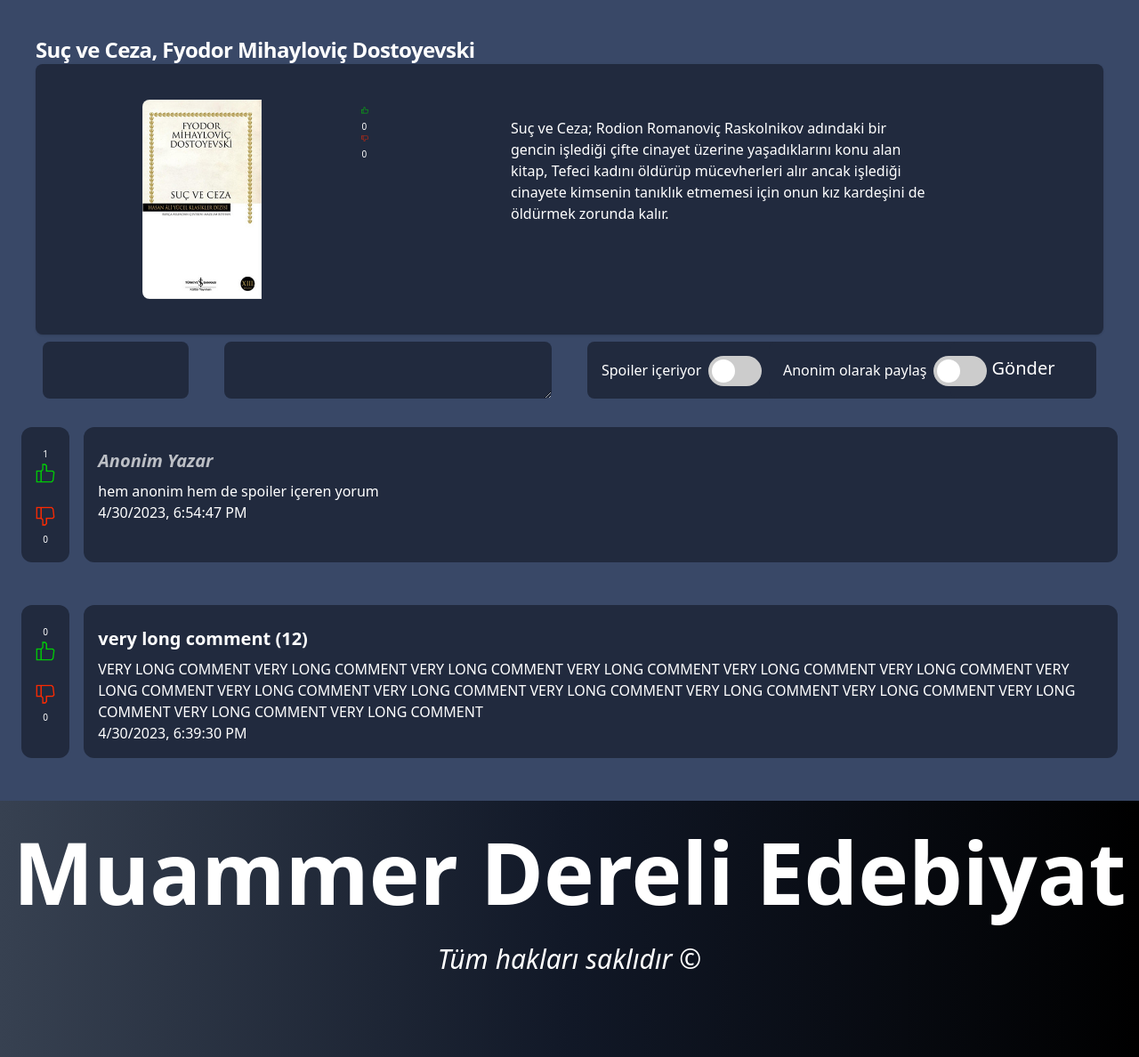
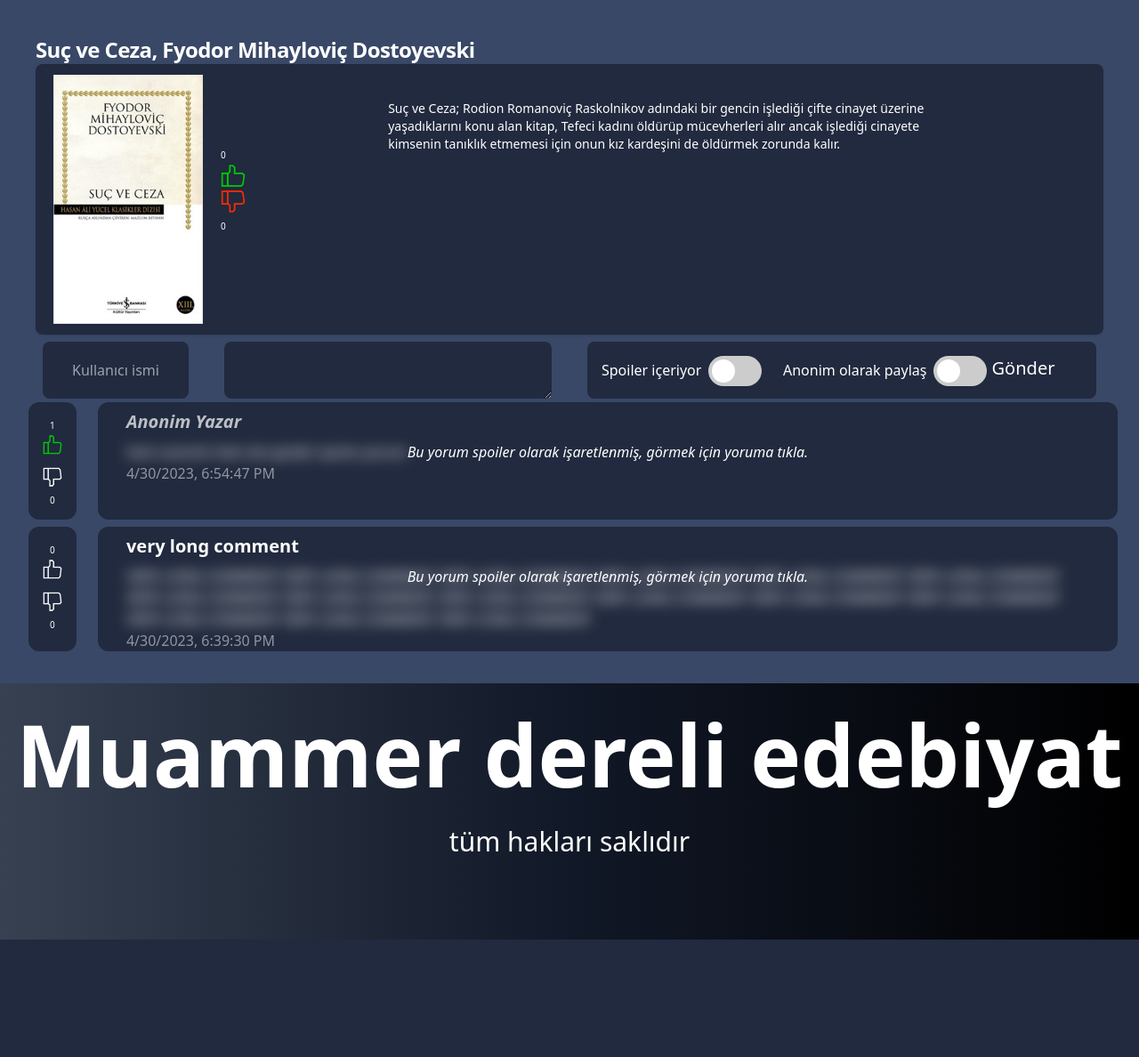
Before and after one commit to PlatinMavi/Edebiyat, a Django app: page /books/4 in a window 1280 px wide. Shown: the whole page at 89% size. After the commit the page ends 1056 px from the top, so only its background shows below. Run offline with Django 4.2, Linux system fonts and the light colour scheme; data comes from the database, SQL or seed files in the repository; both versions use the stored data as it was after the commit; some libraries are stand-ins or nearby versions.

Commit message:
Unutulmuş commitler, ufak tefek düzeltmeler

```diff
--- a/api/v1/literature_objects/__init__.py
+++ b/api/v1/literature_objects/__init__.py
@@ -2,11 +2,13 @@ from django.urls import path, include
 from .comments.list import export as GET_comment_list
 from .comments.post import export as POST_comment_post
 from .comments.vote import export as POST_comment_vote
+from .comments.is_voted import export as GET_comment_is_voted
 from .list import export as GET_books_list
 
 urlpatterns = [
 		path("<int:object_id>/comments/post", view=POST_comment_post),
 		path("<int:object_id>/comments/list", view=GET_comment_list),
 		path("<int:object_id>/comments/<str:comment_id>/vote",view=POST_comment_vote), #allow -1 for book
+		path("<int:object_id>/comments/<str:comment_id>/is_voted",view=GET_comment_is_voted),
 		path("list", view=GET_books_list)
 	]
--- a/index/static/html/templates/comment.html
+++ b/index/static/html/templates/comment.html
@@ -1,16 +1,23 @@
-<div class="text-left flex p-4 my-4 text-white rounded-lg">
-	<div class="comment-votes mx-2 p-4 bgdb rounded-xl text-center">
-		<a href=""><a class = "comment-upvotes " style="font-size: x-small;"></a></a>
-		<img class="w-6 h-6 " src="/static/thumbs_up.png">
+<div class="text-left flex p-4 py-1 text-white rounded-lg">
+	<div class="comment-votes mx-4 px-4 bgdb rounded-xl text-center unknown-comment">
+		<div class = "my-3">
+			<a class="comment-upvotes"  style="font-size: x-small;user-select: none;">
+			</a>
+			<img class="w-6 h-6 upvote" style="cursor:pointer" src="/static/thumbs_up.png">
+		</div>
+		<div class = "my-3">
+			<img class="w-6 h-6 downvote" style="cursor:pointer" src="/static/thumbs_down.png">
+			<a class="comment-downvotes" style="font-size: x-small;user-select: none;">
+			</a>
+		</div>
 
-		<br>
-
-		<img class="w-6 h-6" src="/static/thumbs_down.png">
-		<a href=""><a class = "comment-downvotes" style="font-size: x-small;"></a></a>
 	</div>
-	<div class="comment-content-container mx-2 p-4 bgdb w-full rounded-xl">
-		<h1 class="comment-creator font-bold text-xl my-2">FAILED TO GET CREATOR DETAILS</h1>
-		<div class="comment-content"></div>
-		<div class="comment-created-at"></div>
+	<div class="comment-content-container mx-2 px-8 bgdb w-full rounded-xl">
+		<h1 class="comment-creator font-bold text-xl my-2"></h1>
+		<p style="position: relative;user-select: none;" class = "text-center h-0 open-spoilers-text italic" href="">
+			Bu yorum spoiler olarak işaretlenmiş, görmek için yoruma tıkla.
+		</p>
+		<a class="comment-content blur open-spoilers" href =""></a>
+		<div class="comment-created-at align-text-bottom" style="user-select: none;"></div>
 	</div>
 </div>
--- a/index/static/js/object_details.builder.js
+++ b/index/static/js/object_details.builder.js
@@ -1,6 +1,6 @@
 let TEMPLATE_COMMENT, latest_alert
 const comments_list = document.getElementById("comments")
-const URL = window.location.pathname.split('/');
+const URL = window.location.pathname.split("/")
 let comment = {
 	is_anonymous: false,
 	is_spoilers: false,
@@ -8,42 +8,12 @@ let comment = {
 	parent_id: null,
 	author: "",
 }
-
-function decode_utf8(a) {
-    for(var i=0, s=''; i<a.length; i++) {
-        var h = a[i].toString(16)
-        if(h.length < 2) h = '0' + h
-        s += '%' + h
-    }
-    return decodeURIComponent(s)
-}
-function encode_utf8(s) {
-    for(var i=0, enc = encodeURIComponent(s), a = []; i < enc.length;) {
-        if(enc[i] === '%') {
-            a.push(parseInt(enc.substr(i+1, 2), 16))
-            i += 3
-        } else {
-            a.push(enc.charCodeAt(i++))
-        }
-    }
-    let final_string = ""
-	a.forEach((value)=>{
-		final_string += "\\" + value
-	})
-	return final_string
-}
-function main() {
-	// document.addEventListener("scroll",(e)=>{
-	// 	console.log(window.scrollY)
-	// })
-	// const comment_page = document.getElementById("comments_page")
-	// comment_page.addEventListener("bl-change", (e) => {
-	// 	comment_page_changed(comment_page)
-	// })
+function refresh_comments() {
 	const comments_request = new XMLHttpRequest()
 	comments_request.open("GET", "/api/v1/literature_objects/" + URL[2] + "/comments/list?max-results=50&cursor=" + 0)
 	comments_request.send()
 	comments_request.onload = (e) => {
+		document.getElementById("comments").innerHTML = ""
 		if (comments_request.status == 200 && comments_request.responseText) {
 			const data = JSON.parse(comments_request.responseText)
 			if (data.success) {
@@ -53,7 +23,11 @@ function main() {
 			}
 		}
 	}
-
+}
+function main() {
+	const upvotes = document.getElementsByClassName("upvote")
+	const downvotes = document.getElementsByClassName("downvote")
+	refresh_comments()
 	const comments_post = document.getElementById("comments_post")
 	const comment_author = document.getElementById("comments_post_author")
 	const is_spoilers_element = document.getElementById("is_contains_spoilers")
@@ -63,11 +37,10 @@ function main() {
 	comment_post_button.addEventListener("click", (e) => {
 		const request = new XMLHttpRequest()
 		request.open("POST", "/api/v1/literature_objects/" + URL[2] + "/comments/post")
-		comment["is_anonymous"] = is_anonymous_element.checked === "true"
-		comment["is_spoilers"] = is_spoilers_element.checked === "true"
+		comment["is_anonymous"] = is_anonymous_element.checked
+		comment["is_spoilers"] = is_spoilers_element.checked
 		comment["author"] = comment_author.value
 		comment["content"] = comment_content_element.value
-
 		request.setRequestHeader("Content-Type", "application/json;charset=UTF-8")
 		request.setRequestHeader("is-hide-name", comment["is_anonymous"])
 		request.setRequestHeader("is-spoilers", comment["is_spoilers"])
@@ -84,30 +57,29 @@ function main() {
 				return
 			}
 			// something went wrong
-			latest_alert?.close()
-			const error_message = Translated(data.error)
-			const error = data.error
-			console.log(error, ":", error_message)
-			const new_alert = document.createElement("bl-alert")
-			new_alert.setAttribute("variant", "danger")
-			new_alert.setAttribute("caption", Translated("error") + ": " + error)
-			new_alert.innerText = error_message
-			const button = document.createElement("bl-button")
-			button.setAttribute("slot", "action-secondary")
-			button.innerText = Translated("ok")
-			new_alert.appendChild(button)
-			latest_alert = new_alert
-			button.addEventListener("bl-click", (e) => {
-				new_alert.close()
-			})
-			comments_post.appendChild(new_alert)
+			// latest_alert?.remove()
+			// const error_message = Translated(data.error)
+			// const error = data.error
+			// console.log(error, ":", error_message)
+			// const new_alert = document.createElement("alert")
+			// new_alert.setAttribute("variant", "danger")
+			// new_alert.setAttribute("caption", Translated("error") + ": " + error)
+			// new_alert.innerText = error_message
+			// const button = document.createElement("button")
+			// button.setAttribute("slot", "action-secondary")
+			// button.innerText = Translated("ok")
+			// new_alert.appendChild(button)
+			// latest_alert = new_alert
+			// button.addEventListener("click", (e) => {
+				// new_alert.remove()
+			// })
+			// comments_post.appendChild(new_alert)
 		}
 	})
-
 }
-function comment_page_changed(object) {
-	console.log(object.getAttribute("current-page"), object.getAttribute("items-per-page"))
-}
+// function comment_page_changed(object) {
+// 	console.log(object.getAttribute("current-page"), object.getAttribute("items-per-page"))
+// }
 class Comment {
 	constructor(comment_data) {
 		const new_comment = document.createElement("div")
@@ -118,11 +90,22 @@ class Comment {
 		const field_message_created_at = new_comment.getElementsByClassName("comment-created-at")[0]
 		const field_message_upvotes = new_comment.getElementsByClassName("comment-upvotes")[0]
 		const field_message_downvotes = new_comment.getElementsByClassName("comment-downvotes")[0]
+		const upvote_button = new_comment.getElementsByClassName("upvote")[0]
+		const downvote_button = new_comment.getElementsByClassName("downvote")[0]
+		const comment_id = new_comment.getElementsByClassName("unknown-comment")[0]
+		const open_spoilers = new_comment.getElementsByClassName("open-spoilers")[0]
+		const open_spoilers_text = new_comment.getElementsByClassName("open-spoilers-text")[0]
+		comment_id.id = comment_data.id
 		new_comment.id = comment_data.id
+		// text generations
 		field_message_content.innerText = comment_data.content
 		field_message_upvotes.innerText = comment_data.votes.up
 		field_message_downvotes.innerText = comment_data.votes.down
-		field_creator.innerText = comment_data.hide_name ? "anonim (" + comment_data.author.uid + ")" : comment_data.author.name + " (" + comment_data.author.uid + ")"
+		field_creator.innerText = comment_data.hide_name ? "anonim" : comment_data.author.name
+		// font styles
+		if (!comment_data.spoilers) {
+			reveal_spoilers()
+		}
 		if (comment_data.hide_name) {
 			field_creator.style.fontStyle = "italic"
 			field_creator.style.color = "rgba(255, 255, 255, 0.7)"
@@ -132,12 +115,101 @@ class Comment {
 			field_message_content.style.fontStyle = "italic"
 			field_message_content.style.color = "rgba(255, 255, 255, 0.3)"
 			field_message_content.innerText = Translated("comment_not_approved")
+			reveal_spoilers()
 		}
-		field_message_downvotes.addEventListener("click", () => {
-			console.log("downvote")
+		function reveal_spoilers() {
+			open_spoilers_text.remove()
+			open_spoilers.classList.remove("open-spoilers")
+			open_spoilers.removeAttribute("href")
+			field_message_content.classList.remove("blur")
+		}
+
+		// events
+		open_spoilers.addEventListener("click", (e) => {
+			reveal_spoilers()
+		})
+		function handle_vote(value) {
+			const get_old_vote = new Promise((resolve, reject) => {
+				const is_voted_http = new XMLHttpRequest()
+				is_voted_http.open("GET", `/api/v1/literature_objects/${URL[2]}/comments/${new_comment.id}/is_voted`)
+				is_voted_http.send()
+				is_voted_http.onload = (e) => {
+					if (is_voted_http.status == 200 && is_voted_http.responseText) {
+						const response = JSON.parse(is_voted_http.responseText)
+						if (response.success) {
+							if (response.data.value === value) {
+								value = 0
+							}
+							resolve()
+						} else {
+							reject("hata ", response)
+						}
+					} else {
+						reject("hata")
+					}
+				}
+			})
+			get_old_vote.then(() => {
+				const http_request = new XMLHttpRequest()
+				http_request.open("POST", `/api/v1/literature_objects/${URL[2]}/comments/${new_comment.id}/vote`)
+				http_request.setRequestHeader("vote-value", value)
+				http_request.send()
+				http_request.onload = (e) => {
+					if (http_request.status == 200 && http_request.responseText) {
+						const data = JSON.parse(http_request.responseText)
+						if (data.success) {
+							console.log(`oy verildi ${value}, ${data}`)
+							field_message_upvotes.innerText = data.votes.up
+							field_message_downvotes.innerText = data.votes.down
+							if (value === 0) {
+								upvote_button.src = "/static/thumbs_up_empty.png"
+								downvote_button.src = "/static/thumbs_down_empty.png"
+							} else if (value === 1) {
+								upvote_button.src = "/static/thumbs_up.png"
+								downvote_button.src = "/static/thumbs_down_empty.png"
+							} else if (value === -1) {
+								upvote_button.src = "/static/thumbs_up_empty.png"
+								downvote_button.src = "/static/thumbs_down.png"
+							}
+						} else {
+							console.log("hata ", data)
+						}
+					} else {
+						console.log("hata")
+					}
+				}
+			})
+		}
+		downvote_button.addEventListener("click", () => {
+			handle_vote(-1)
+		})
+		upvote_button.addEventListener("click", () => {
+			handle_vote(1)
 		})
 		const created_at = new Date(comment_data.created_at)
 		field_message_created_at.innerText = created_at.toLocaleString()
+		field_message_created_at.style.color = "rgba(255, 255, 255, 0.5)"
+		const is_voted_request = new XMLHttpRequest()
+		is_voted_request.open("GET", `/api/v1/literature_objects/${URL[2]}/comments/${new_comment.id}/is_voted`)
+		is_voted_request.send()
+		is_voted_request.onload = (e) => {
+			if (is_voted_request.status == 200 && is_voted_request.responseText) {
+				const response = JSON.parse(is_voted_request.responseText)
+				if (response.success) {
+					if (!response.data.is_voted) {
+						upvote_button.setAttribute("src", "/static/thumbs_up_empty.png")
+						downvote_button.setAttribute("src", "/static/thumbs_down_empty.png")
+					} else if (response.data.value === 1) {
+						upvote_button.setAttribute("src", "/static/thumbs_up.png")
+						downvote_button.setAttribute("src", "/static/thumbs_down_empty.png")
+					} else if (response.data.value === -1) {
+						upvote_button.setAttribute("src", "/static/thumbs_up_empty.png")
+						downvote_button.setAttribute("src", "/static/thumbs_down.png")
+					}
+				}
+			}
+		}
+
 		comments_list.appendChild(new_comment)
 	}
 }
@@ -149,6 +221,8 @@ const comment_template_promise = new Promise((resolve, reject) => {
 		if (request.status == 200 && request.responseText) {
 			TEMPLATE_COMMENT = request.responseText
 			resolve()
+		} else {
+			reject("FAILED TO LOAD COMMENT.HTML")
 		}
 	}
 })
--- a/index/templates/book_details.html
+++ b/index/templates/book_details.html
@@ -14,15 +14,11 @@
 			display: none;
 		}
 
-		/* For IE, Edge and Firefox */
 		.scrollbar-hide {
 			-ms-overflow-style: none;
-			/* IE and Edge */
 			scrollbar-width: none;
-			/* Firefox */
 		}
-	</style>
-	<style>
+
 		.switch {
 			position: relative;
 			display: inline-block;
@@ -94,34 +90,34 @@
 	<div id="main" class="h-96 container w-max mx-auto p-10 ">
 		<div class="text-2xl font-bold tracking-tight">{{BOOK.name}}, {{BOOK.creator.name}}</div>
 		<div class=" h-full w-full flex flex-col items-center bgdb rounded-lg shadow md:flex-row w-min-4xl">
-
-			<div class="flex justify-between h-96 p-10 leading-normal">
-				<img class="object-cover w-full rounded-t-lg h-48 md:h-auto md:w-48 md:rounded-none md:rounded-l-lg mx-20 my-10"
-				src="{{BOOK.image.url}}" alt="">
-				<h5 class="mb-2 mt-12 pl-8">
-					<div class="left-15 ">
-						<img class="w-8" src="/static/thumbs_up.png">
-						<a style="font-size: x-small;">
+			<img class="object-cover w-auto rounded-lg p-5 h-80" src="{{BOOK.image.url}}" alt="">
+			<div class="flex justify-between h-96 pl-0 p-10 leading-normal my-auto">
+				<h5 class="mb-2 mt-12 ">
+					<div class="left-15 " id="-1">
+						<a style="font-size: x-small;user-select: none;" class = "text-center my-3">
 							{{BOOK.votes.up}}
+							<img class="w-20 h-auto upvote" src="/static/thumbs_up.png">
 						</a>
-						<img class="w-8" src="/static/thumbs_down.png">
-						<a style="font-size: x-small;">
+						<a style="font-size: x-small;user-select: none;" class = "text-center my-3">
+							<img class="w-20 h-auto downvote" src="/static/thumbs_down.png">
 							{{BOOK.votes.down}}
 						</a>
 					</div>
 				</h5>
-				<div class="px-40 my-12 overflow-y-scroll">
-					<p class="mb-3 font-normal flex text-sm">{{BOOK.content|linebreaks}}</p>
-				</div>
+				<p class="px-40 mb-3 font-normal flex text-sm">{{BOOK.content}}</p>
+
 			</div>
 		</div>
 	</div>
 
 	<div class="mx-auto w-full container text-center">
 		<form action="#" id="comments_post" class="grid grid-cols-12 gap-10 mx-12">
-			<input id="comments_post_author" type="text" class="col-span-2 h-16 bgdb rounded-lg text-center">
+			<input id="comments_post_author" type="text" class="col-span-2 h-16 bgdb rounded-lg text-center"
+				placeholder="Kullanıcı ismi">
 			<textarea id="comments_post_content" type="text"
-				class="col-span-4 h-16 bgdb rounded-lg text-center px-5 py-1" malength="2000"></textarea>
+				class="col-span-4 h-16 bgdb rounded-lg text-center px-5 py-1" malength="2000"
+				placeholder="Yorum">
+			</textarea>
 
 
 			<div class="bgdb col-span-2 h-16 px-4 flex w-max mx-auto rounded-lg">
@@ -138,11 +134,8 @@
 					<span class="slider round"></span>
 				</label>
 			</div>
-			<div class="bgdb col-span-2 h-16 rounded-lg">
-				<button translated="send" id="comments_post_send"
-					type="submit" class="text-xl mt-4">Gönder
-				</button>
-			</div>
+			<div class="bgdb col-span-2 h-16 rounded-lg"> <button translated="send" id="comments_post_send"
+					type="submit" class="text-xl mt-4">Gönder</button></div>
 
 		</form>
 	</div>
@@ -151,10 +144,10 @@
 <footer>
 	<div class="w-screen bg-gradient-to-r from-gray-700 via-gray-900 to-black h-72 mt-8 mx-auto">
 		<h4 class="text-8xl font-bold w-max mx-auto pt-8">
-			Muammer Dereli Edebiyat
+			Muammer dereli edebiyat
 		</h4>
-		<h4 class="text-3xl w-max mx-auto pt-8 italic">
-			Tüm hakları saklıdır ©
+		<h4 class="text-3xl w-max mx-auto pt-8">
+			tüm hakları saklıdır
 		</h4>
 	</div>
 </footer>
```
Also changed, not shown: api/v1/literature_objects/comments/is_voted.py (added, +33 -0 lines), index/models.py (+7 -6 lines), index/templates/index.html (+31 -17 lines), index/templates/index/index.html (deleted, +0 -17 lines), util.py (+6 -1 lines), db.sqlite3, media/foto/suç_ve_ceza.jpg (added).
